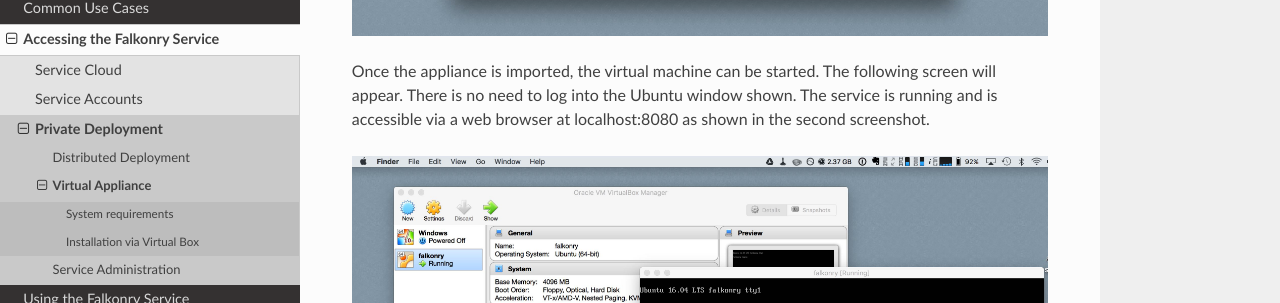
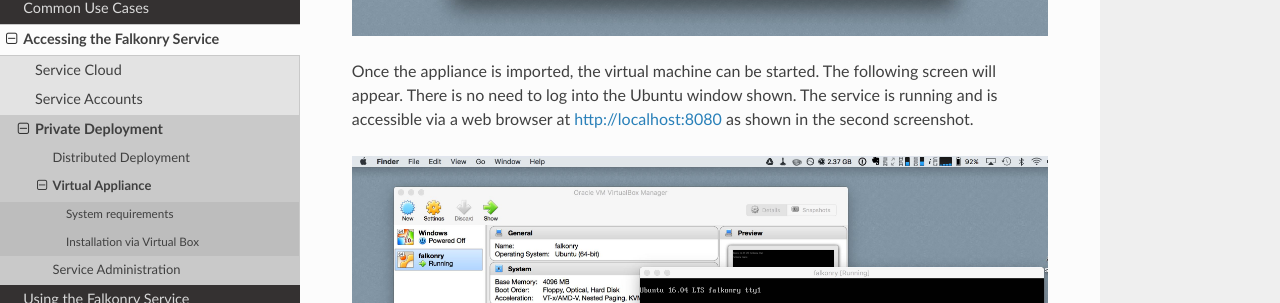
Before and after one commit to suhas-mehta/support, a Sphinx documentation site: the page built from docs/using/appliance.rst, in a window 1280 px wide and 1400 px high, scrolled down 1757 px. Shown: the part 196-499 px from the top of the window. Built offline with Sphinx 7.4.7 and the Read the Docs theme 2.0.0, drawn with Linux system fonts in a browser that asks for light colours; some of the changed lines change nothing that is shown; some of the changed text lies outside the part shown.

Commit message:
Fixing the hyperlink

```diff
--- a/docs/using/appliance.rst
+++ b/docs/using/appliance.rst
@@ -20,9 +20,9 @@
 
   - A minimum of
 
-      - 4 full cores and 16 GB RAM
-      - 256 GB attached SATA for root volumes
-      - 1 TB SSD for internal database volumes
+   - 4 full cores and 16 GB RAM
+   - 128 GB attached SATA for root volumes
+   - 256 GB SSD for internal database volumes
 
 - Software
 
@@ -37,7 +37,9 @@
 .. image:: images/VirtualBoxImport.jpg
 .. image:: images/VirtualBoxImport2.jpg
 
-Once the appliance is imported, the virtual machine can be started. The following screen will appear. There is no need to log into the Ubuntu window shown.  The service is running and is accessible via a web browser at localhost:8080 as shown in the second screenshot.
+Once the appliance is imported, the virtual machine can be started. The following screen will appear.
+There is no need to log into the Ubuntu window shown.  The service is running and is accessible via
+a web browser at http://localhost:8080 as shown in the second screenshot.
 
 .. image:: images/VirtualBoxStartFalkonryVM.jpg
 
@@ -45,9 +47,4 @@
 
 .. image:: images/VirtualBoxLogin.jpg
 
-After logging in you will need to install a license.  See
-
-.. toctree::
- :maxdepth: 1
-
- administration
+After logging in you will need to install a license.  See `Service Administration <./administration.html>`_.
```
